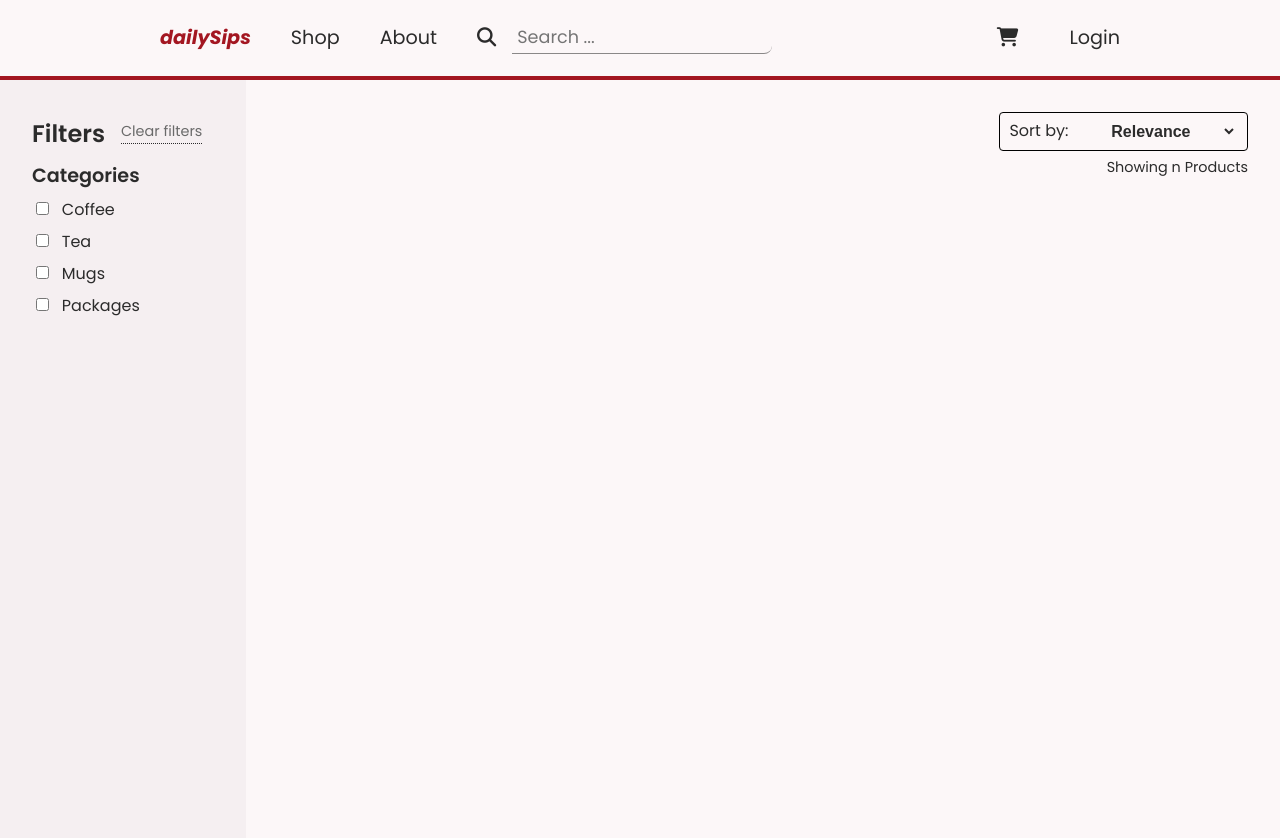
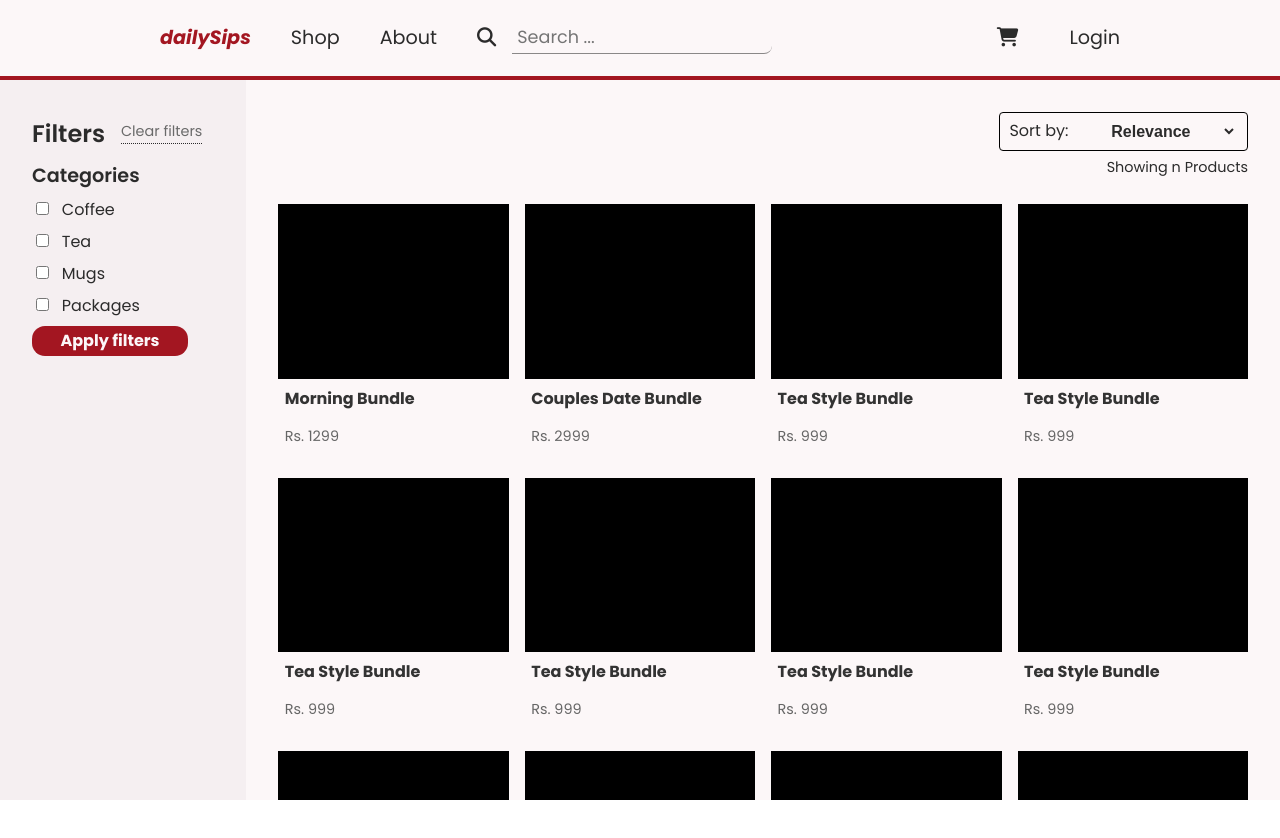
Before and after one commit to genzegen/dailysip, a React (Vite) app in the folder frontend/: page /home in a window 1280 px wide. Shown: the top 838 px of the page. After the commit the page ends 800 px from the top, so only its background shows below. Built offline with nearby package versions, Linux system fonts and the light colour scheme; a web font is replaced by a local one.

Commit message:
page(home): added product grid ui and layout

```diff
--- a/frontend/src/components/Products.jsx
+++ b/frontend/src/components/Products.jsx
@@ -1,36 +1,94 @@
-import '../styles/Products.css'
+import '../styles/Products.css';
 
-const products = [
+const productslist = [
   {
-    name: 'Espresso Beans',
-    price: '12.99',
+    id: 1,
+    name: 'Morning Bundle',
+    price: 1299,
   },
   {
-    name: 'Green Tea Pack',
-    price: '9.50',
+    id: 2,
+    name: 'Couples Date Bundle',
+    price: 2999,
   },
   {
-    name: 'Custom Mug',
-    price: '7.25',
+    id: 3,
+    name: 'Tea Style Bundle',
+    price: 999,
   },
   {
-    name: 'Coffee Bundle',
-    price: '24.99',
+    id: 3,
+    name: 'Tea Style Bundle',
+    price: 999,
   },
-];
+  {
+    id: 3,
+    name: 'Tea Style Bundle',
+    price: 999,
+  },
+  {
+    id: 3,
+    name: 'Tea Style Bundle',
+    price: 999,
+  },
+  {
+    id: 3,
+    name: 'Tea Style Bundle',
+    price: 999,
+  },
+  {
+    id: 3,
+    name: 'Tea Style Bundle',
+    price: 999,
+  },
+  {
+    id: 3,
+    name: 'Tea Style Bundle',
+    price: 999,
+  },
+  {
+    id: 3,
+    name: 'Tea Style Bundle',
+    price: 999,
+  },
+  {
+    id: 3,
+    name: 'Tea Style Bundle',
+    price: 999,
+  },
+  {
+    id: 3,
+    name: 'Tea Style Bundle',
+    price: 999,
+  },
+  {
+    id: 3,
+    name: 'Tea Style Bundle',
+    price: 999,
+  },
+  {
+    id: 3,
+    name: 'Tea Style Bundle',
+    price: 999,
+  },
+]
 
-export default function Products() {
+export default function Products () {
   return(
-        <div className='product-grid'>
-            {products.map((product, index) => (
-                <div className='product-card' key={index}>
-                    {/* <img src={product.image} alt={product.name} /> */}
+    <div className="product-grid">
+      {productslist.length > 0 ? (
+          productslist.map(product => (
+          <div key={product.id} className="product-card">
+            <div className='product-img'></div>
             <div className='product-info'>
               <h3>{product.name}</h3>
               <p>Rs. {product.price}</p>
             </div>
           </div>
-            ))}
+        ))
+      ) : (
+        <p>No Products found.</p>
+      )}
     </div>
-    );
+  )
 }
--- a/frontend/src/pages/Home.jsx
+++ b/frontend/src/pages/Home.jsx
@@ -46,6 +46,7 @@ export default function Home() {
                                 </label>
                             </li>
                         </ul>
+                        <div className='apply-filters'>Apply filters</div>
                     </div>
                 </div>
                 <div className='product-section'>
--- a/frontend/src/pages/LandingPage.jsx
+++ b/frontend/src/pages/LandingPage.jsx
@@ -67,19 +67,19 @@ export default function LandingPage() {
                 <p style={{ marginTop: '0.5rem', marginBottom: '1.6rem', fontSize: '1rem' }}>
                     Signature selections that define our taste and quality.</p>
                 <div className='latest-products'>
-                    <div className={`product-card left ${showProducts ? 'animate' : ''}`}>
+                    <div className={`landing-product-card left ${showProducts ? 'animate' : ''}`}>
                         {/* <img src="/placeholder.png" alt="bg" /> */}
                         <h1>Product 1</h1>
                         <p>Description of product</p>
                         <p>Price</p>
                     </div>
-                    <div className={`product-card center ${showProducts ? 'animate' : ''}`}>
+                    <div className={`landing-product-card center ${showProducts ? 'animate' : ''}`}>
                         {/* <img src="/placeholder.png" alt="bg" /> */}
                         <h1>Product 1</h1>
                         <p>Description of product</p>
                         <p>Price</p>
                     </div>
-                    <div className={`product-card right ${showProducts ? 'animate' : ''}`}>
+                    <div className={`landing-product-card right ${showProducts ? 'animate' : ''}`}>
                         {/* <img src="/placeholder.png" alt="bg" /> */}
                         <h1>Product 1</h1>
                         <p>Description of product</p>
--- a/frontend/src/styles/Home.css
+++ b/frontend/src/styles/Home.css
@@ -1,8 +1,8 @@
 .home-container {
     width: 100vw;
-    height: 200vh;
+    height: 90vh;
     margin-top: 10vh;
-    overflow-y: auto;
+    overflow-y: hidden;
     display: flex;
     flex-direction: row;
     font-family: 'Poppins', sans-serif;
@@ -59,8 +59,44 @@ h1 {
 .filter-list li label:hover {
     color: #a31621;
 }
+.apply-filters {
+    cursor: pointer;
+    background-color: #a31621;
+    color: #fcf7f8;
+    font-weight: bold;
+    border-radius: 13px;
+    text-align: center;
+    padding: 3px;
+    width: 150px;
+}
+.apply-filters:hover {
+    cursor: pointer;
+    background-color: #af2631;
+    color: #fcf7f8;
+    font-weight: bold;
+    border-radius: 13px;
+    text-align: center;
+    padding: 3px;
+    width: 150px;
+}
+.apply-filters:active {
+    cursor: pointer;
+    background-color: #d33b48;
+    color: #fcf7f8;
+    font-weight: bold;
+    border-radius: 13px;
+    text-align: center;
+    padding: 3px;
+    width: 150px;
+}
 .product-section {
     width: 85%;
+    height: 90vh;
+    position: relative;
+    z-index: 1;
+    margin-bottom: 5vh;
+    overflow: hidden;
+    overflow-y: auto;
 }
 .sort-section {
     text-align: right;
@@ -69,6 +105,7 @@ h1 {
     align-items: flex-end;
     gap: 0.4rem;
     margin: 2rem;
+    margin-bottom: 0.7rem;
 }
 .sort-button {
     display: flex;
--- a/frontend/src/styles/LandingPage.css
+++ b/frontend/src/styles/LandingPage.css
@@ -93,7 +93,7 @@ h1 {
     justify-content: center;
     align-items: center;
 }
-.product-card {
+.landing-product-card {
     width: 25vw;
     height: 100%;
     border: 1px solid black;
@@ -106,16 +106,16 @@ h1 {
     align-items: center;
     justify-content: center;
 }
-.product-card.left {
+.landing-product-card.left {
     transform: translateY(50px) translateX(-30px);
 }
-.product-card.right {
+.landing-product-card.right {
     transform: translateY(50px) translateX(30px);
 }
-.product-card.center {
+.landing-product-card.center {
     transform: translateY(-30px);
 }
-.product-card.animate {
+.landing-product-card.animate {
     opacity: 1;
     transform: translateY(0) translateX(0);
 }
--- a/frontend/src/styles/Products.css
+++ b/frontend/src/styles/Products.css
@@ -1,39 +1,36 @@
 .product-grid {
+    /* border: 2px solid black; */
+    height: auto;
+    overflow-y: auto;
     display: grid;
-  grid-template-columns: repeat(auto-fit, minmax(180px, 1fr));
-  gap: 1.5rem;
+    grid-template-columns: repeat(4, 1fr);
+    gap: 1rem;
     padding: 2rem;
+    padding-top: 0;
 }
-
 .product-card {
-  background-color: #d69f9f;
-  border: 1px solid #ddd;
-  border-radius: 8px;
     overflow: hidden;
-  text-align: center;
-  transition: box-shadow 0.3s ease;
+    transition: transform 0.2s ease;
 }
-
 .product-card:hover {
-  box-shadow: 0 4px 12px rgba(0, 0, 0, 0.1);
+    transform: scale(1.02);
 }
-
-.product-card img {
+.product-img {
     width: 100%;
-  height: 200px;
-  object-fit: cover;
+    aspect-ratio: 4 / 3;
+    background-color: black;
+    border: 1px solid black;
 }
-
 .product-info {
-  padding: 0.8rem;
+    margin-left: 0.4rem;
+    text-align: start;
 }
-
 .product-info h3 {
     font-size: 1rem;
-  margin: 0.5rem 0 0.2rem;
+    margin: 0.5rem 0;
+    color: #333;
 }
-
 .product-info p {
     font-size: 0.9rem;
-  color: #444;
+    color: #666;
 }
```
Also changed, not shown: 1 other file (tests, documents, lock files or other folders). Lines whose indentation alone changed are shown as unchanged.
